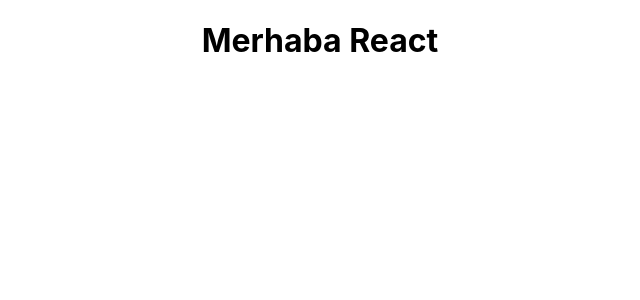
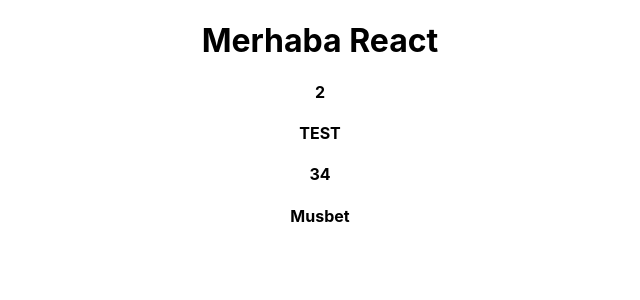
Before and after one commit to Aydan-Shah/reactTutorial, a React (Create React App) app: page / in a window 1280 px wide. Shown: the top 300 px of the page, without its empty margins (320-960 px from the left). Built offline with nearby package versions, Linux system fonts and the light colour scheme.

Commit message:
jsx ichinde js kodlari yazmaq

```diff
--- a/src/App.js
+++ b/src/App.js
@@ -3,9 +3,19 @@
 
 export default class App extends Component {
   render() {
+    const test = 34;
+    const isAuth = true;
     return (
       <div className='App'>
         <h1>Merhaba React</h1>
+        <h4> { 1+ 1 } </h4>
+        <h4> { "test".toLocaleUpperCase() } </h4>
+        <h4> { test } </h4>
+        <h4>
+          {
+            isAuth ? <p >Musbet </p> : null
+          }
+        </h4>
       </div>
     )
   }
```
